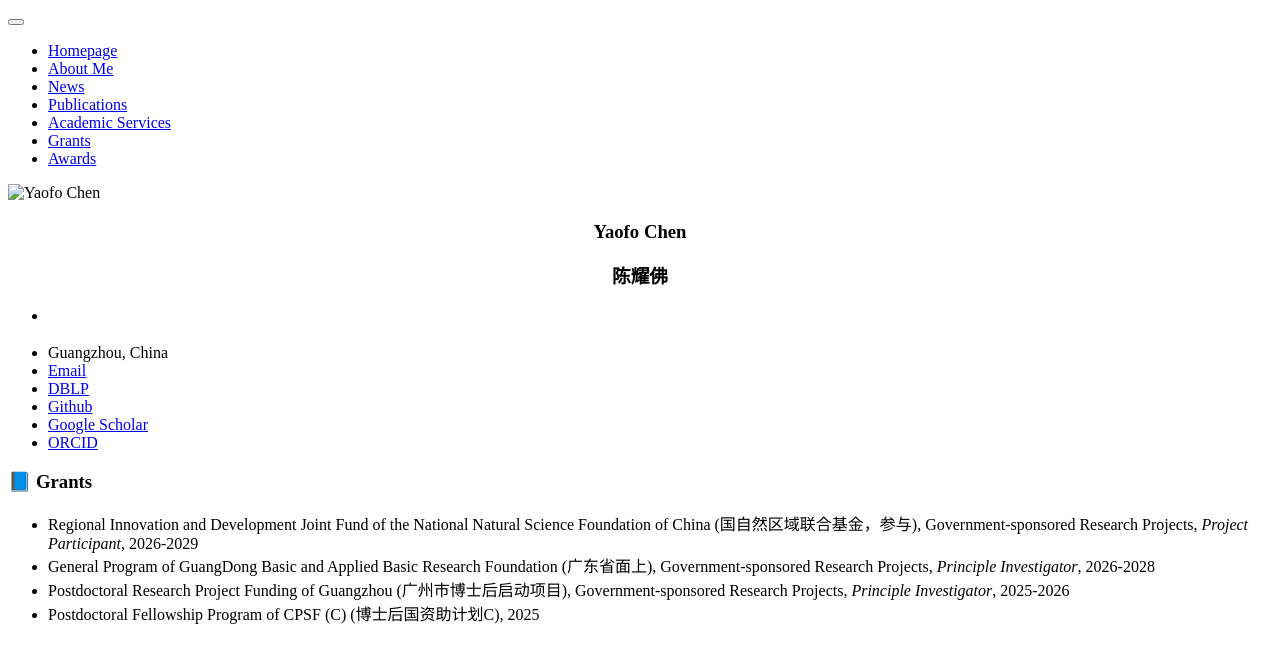
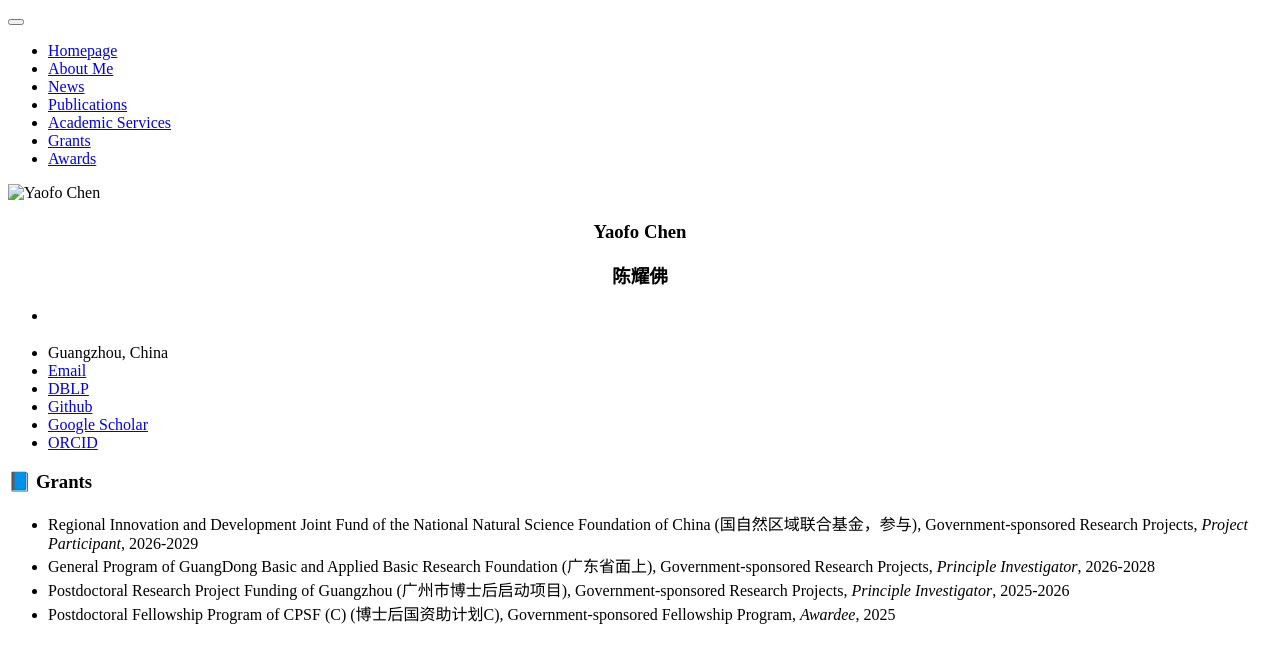
Before and after one commit to chenyaofo/homepagev2, a Jekyll site: the page built from _pages/includes/grants.md, in a window 1280 px wide. Shown: the top 663 px of the page. Built offline with Jekyll 4.4.1, drawn with Linux system fonts in a browser that asks for light colours; our own code applies the rules of GitHub Pages for plain Markdown files.

Commit message:
Update grants.md

```diff
--- a/_pages/includes/grants.md
+++ b/_pages/includes/grants.md
@@ -32,4 +32,4 @@ PI stands for Principle Investigator, PP stands for Project Participant.
  - Regional Innovation and Development Joint Fund of the National Natural Science Foundation of China (国自然区域联合基金，参与), Government-sponsored Research Projects, *Project Participant*, 2026-2029
  - General Program of GuangDong Basic and Applied Basic Research Foundation (广东省面上), Government-sponsored Research Projects, *Principle Investigator*, 2026-2028
  - Postdoctoral Research Project Funding of Guangzhou (广州市博士后启动项目), Government-sponsored Research Projects, *Principle Investigator*, 2025-2026
- - Postdoctoral Fellowship Program of CPSF (C) (博士后国资助计划C), 2025
+ - Postdoctoral Fellowship Program of CPSF (C) (博士后国资助计划C), Government-sponsored Fellowship Program, *Awardee*, 2025
```
